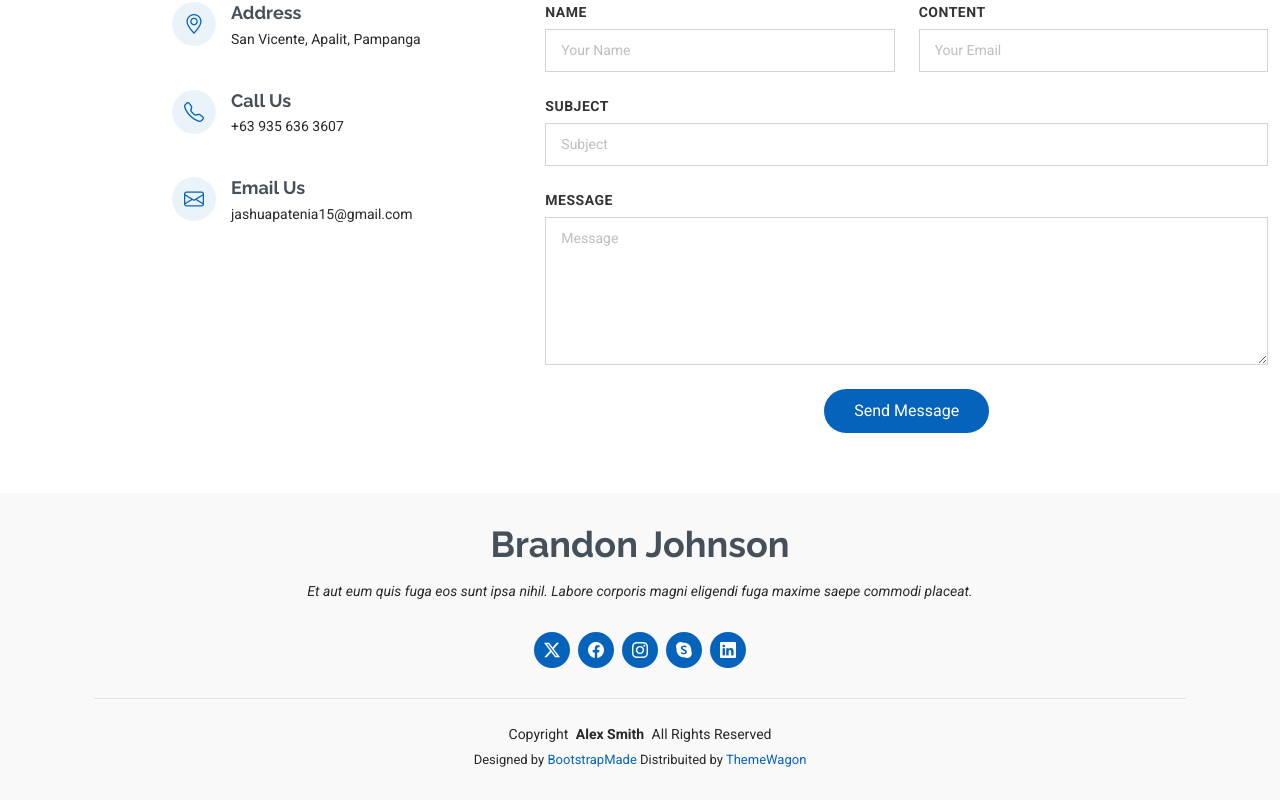
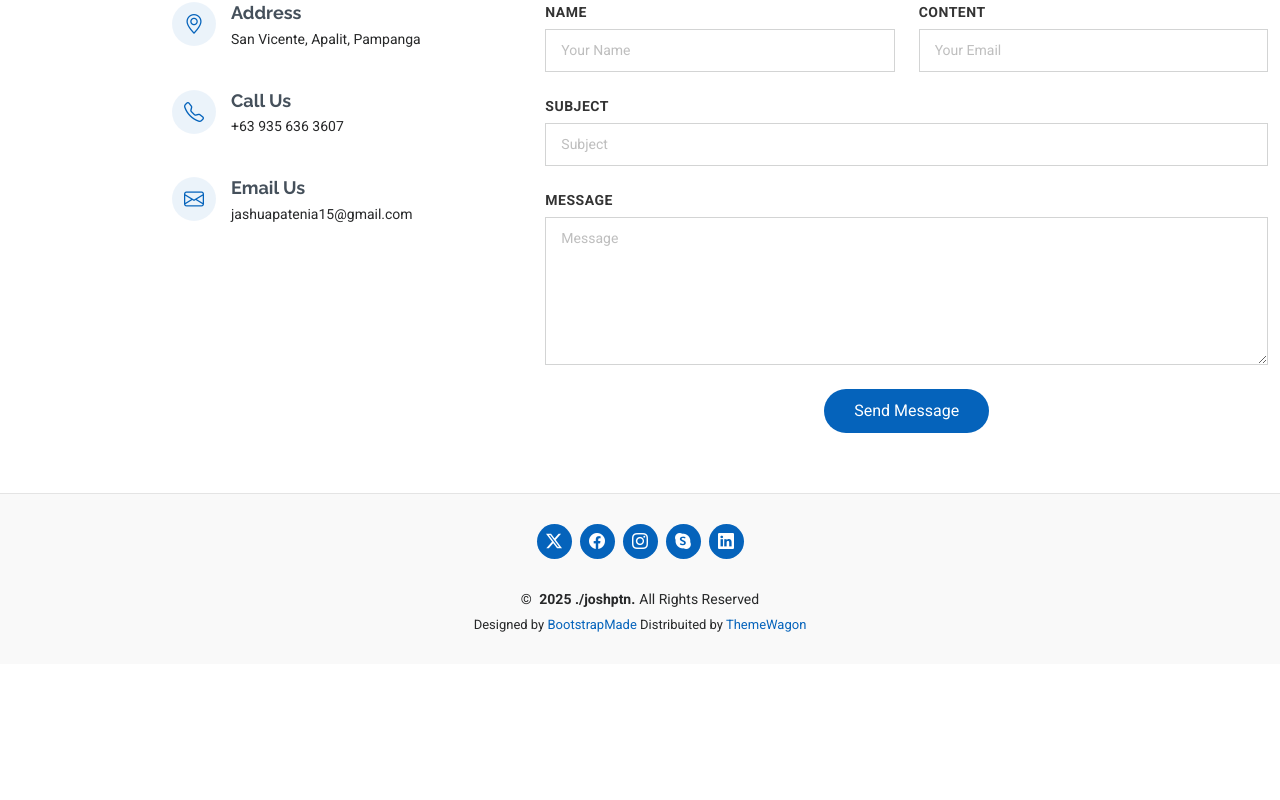
Before and after one commit to joshptn/personal-portfolio, a React (Vite) app: page / in a window 1280 px wide. Shown: the part 5092-5892 px from the top of the page. After the commit the page ends 5756 px from the top, so only its background shows below. Built offline with nearby package versions, Linux system fonts and the light colour scheme.

Commit message:
change footer section

```diff
--- a/public/assets/css/main.css
+++ b/public/assets/css/main.css
@@ -286,6 +286,7 @@ h6 {
   text-align: center;
   padding: 30px 0;
   position: relative;
+  border-top: 1px solid color-mix(in srgb, var(--default-color), transparent 90%);
 }
 
 .footer h3 {
@@ -318,19 +319,14 @@ h6 {
   margin: 0 4px;
   border-radius: 50%;
   text-align: center;
-  width: 36px;
-  height: 36px;
+  width: 35px;
+  height: 35px;
   transition: 0.3s;
 }
 
 .footer .social-links a:hover {
   background: color-mix(in srgb, var(--accent-color), transparent 20%);
   text-decoration: none;
-}
-
-.footer .copyright {
-  padding-top: 25px;
-  border-top: 1px solid color-mix(in srgb, var(--default-color), transparent 90%);
 }
 
 .footer .credits {
@@ -1459,10 +1455,3 @@ section,
   margin-right: 8px;
   color: var(--accent-color);
 }
-
-/*--------------------------------------------------------------
-# Starter Section Section
---------------------------------------------------------------*/
-.starter-section {
-  /* Add your styles here */
-}
--- a/src/App.jsx
+++ b/src/App.jsx
@@ -928,11 +928,6 @@ function App() {
       </main>
       <footer id="footer" className="footer position-relative light-background">
         <div className="container">
-          <h3 className="sitename">Brandon Johnson</h3>
-          <p>
-            Et aut eum quis fuga eos sunt ipsa nihil. Labore corporis magni eligendi
-            fuga maxime saepe commodi placeat.
-          </p>
           <div className="social-links d-flex justify-content-center">
             <a href="">
               <i className="bi bi-twitter-x" />
@@ -952,8 +947,8 @@ function App() {
           </div>
           <div className="container">
             <div className="copyright">
-              <span>Copyright</span>{" "}
-              <strong className="px-1 sitename">Alex Smith</strong>{" "}
+              <span>&copy;</span>{""}
+              <strong className="px-1 sitename"> 2025 ./joshptn.</strong>{""}
               <span>All Rights Reserved</span>
             </div>
             <div className="credits">
@@ -967,14 +962,6 @@ function App() {
           </div>
         </div>
       </footer>
-      {/* Scroll Top */}
-      <a
-        href="#"
-        id="scroll-top"
-        className="scroll-top d-flex align-items-center justify-content-center"
-      >
-        <i className="bi bi-arrow-up-short" />
-      </a>
     </>
   )
 }
```
